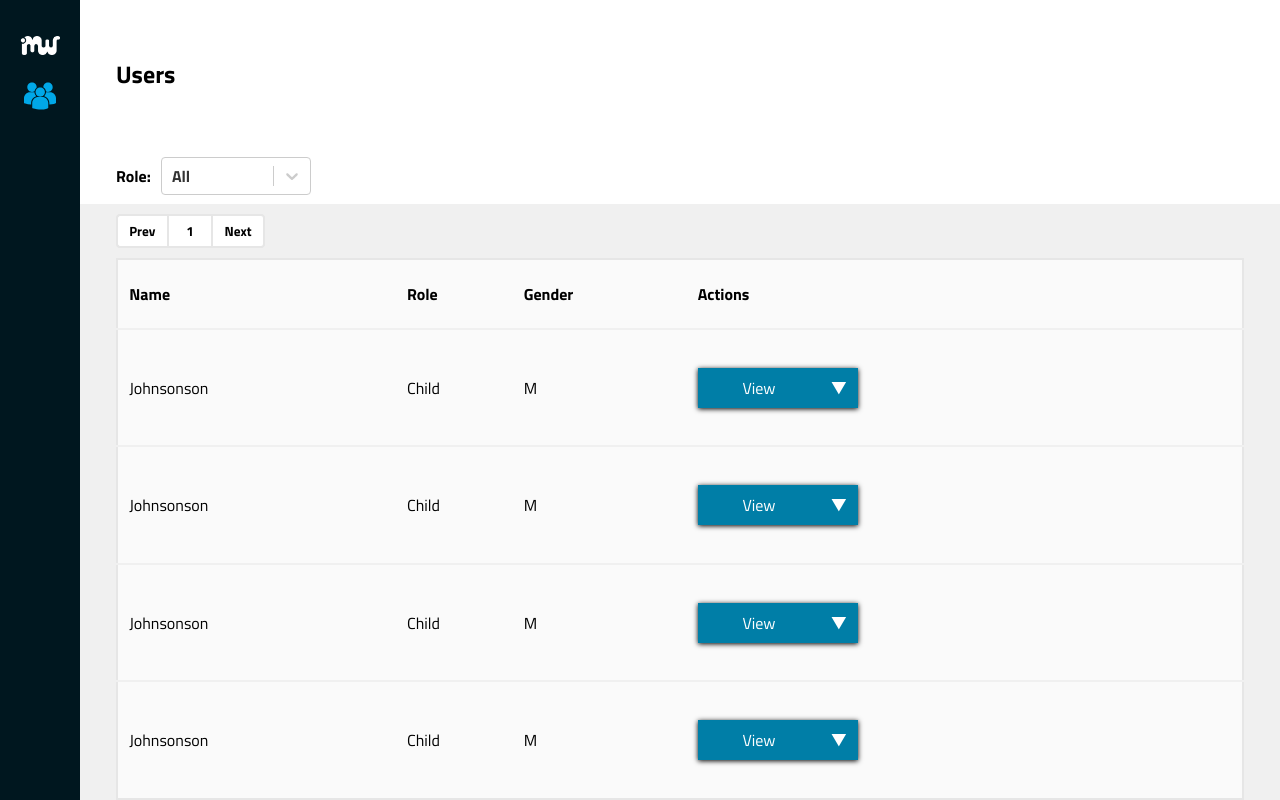
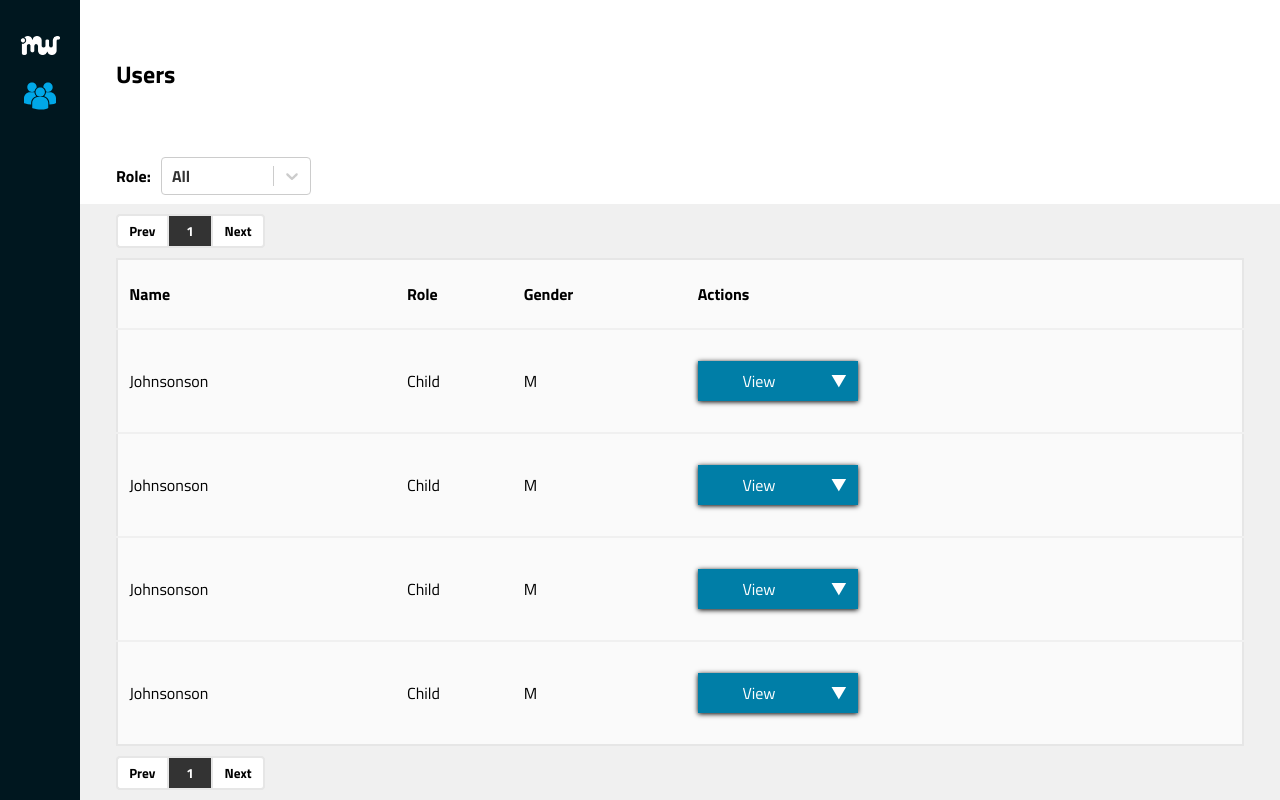
Before and after one commit to dented/mellow-admin, a React (Create React App) app: page /users in a window 1280 px wide. Built offline with nearby package versions, Linux system fonts and the light colour scheme.

Commit message:
Current Page pagination

```diff
--- a/src/screens/dashboard/components/DashboardTable.css
+++ b/src/screens/dashboard/components/DashboardTable.css
@@ -112,6 +112,11 @@
 	background-color: #333;
 	color:#fff;
 	cursor: pointer;
+}
+
+.dashboard-table-page-button-active {
+	background-color: #333;
+	color:#fff;
 }
 
 .dashboard-table-page-button:first-of-type {
--- a/src/screens/dashboard/components/DashboardTable.js
+++ b/src/screens/dashboard/components/DashboardTable.js
@@ -17,6 +17,16 @@ export const DashboardTableFilters = (props) => {
 export const DashboardTablePagination = (props) => {
 	let pages = []
 	for (let i = 1; i < props.number_of_pages+1; i++) {
+		if(props.current_page == i){
+			pages.push(
+				<div
+					className="dashboard-table-page-button dashboard-table-page-button-active"
+					onClick={() => props.switchPage(i)}
+				>
+					{i}
+				</div>
+			)
+		} else {
 			pages.push(
 				<div
 					className="dashboard-table-page-button"
@@ -25,6 +35,7 @@ export const DashboardTablePagination = (props) => {
 					{i}
 				</div>
 			)
+		}
 	}
 	return (
 		<div className="dashboard-table-pagination">
--- a/src/screens/dashboard/users/DashboardUsers.js
+++ b/src/screens/dashboard/users/DashboardUsers.js
@@ -66,7 +66,8 @@ export default class DashboardUsers extends React.Component {
 			table_actions:[
 				{label:"View"},
 				{label:"Edit"}
-			]
+			],
+			current_page:1
 		}
 	}
 
@@ -116,7 +117,8 @@ export default class DashboardUsers extends React.Component {
 		const visible_data = this.state.filtered_data.slice(start, end)
 		console.log(this.state.filtered_data)
 		this.setState({
-			visible_data:visible_data
+			visible_data:visible_data,
+			current_page:page
 		})
 	};
 
@@ -165,12 +167,18 @@ export default class DashboardUsers extends React.Component {
 				<DashboardTablePagination
 					number_of_pages={this.state.number_of_pages}
 					switchPage={this.switchPage}
+					current_page={this.state.current_page}
 				/>
 				<DashboardTable
 					table_columns={this.state.table_columns}
 					table_data={this.state.visible_data}
 					table_actions={this.state.table_actions}
 				/>
+				<DashboardTablePagination
+					number_of_pages={this.state.number_of_pages}
+					switchPage={this.switchPage}
+					current_page={this.state.current_page}
+				/>
 			</DashboardPage>
 		)
 	}
```
Lines whose indentation alone changed are shown as unchanged.
